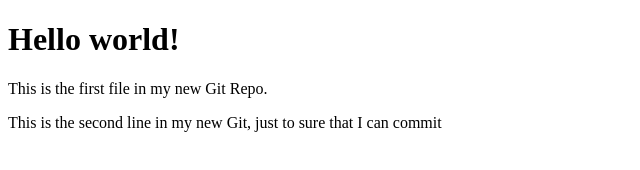
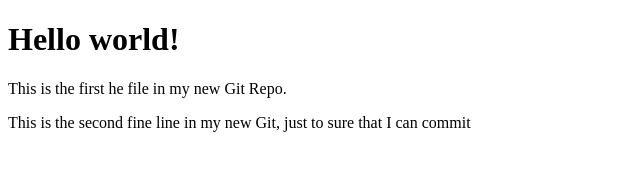
Before and after one commit to TienDatDao/demo, a plain HTML site: page index.html in a window 1280 px wide. Shown: the whole page, without its empty margins (0-640 px from the left). Drawn offline with Linux system fonts and the light colour scheme.

Commit message:
new branch

```diff
--- a/index.html
+++ b/index.html
@@ -6,8 +6,8 @@
 <body>
 
 <h1>Hello world!</h1>
-<p>This is the first file in my new Git Repo.</p>
-<p>This is the second line in my new Git, just to sure that I can commit</p>
+<p>This is the first he file in my new Git Repo.</p>
+<p>This is the second fine line in my new Git, just to sure that I can commit</p>
 
 </body>
 </html>
```
